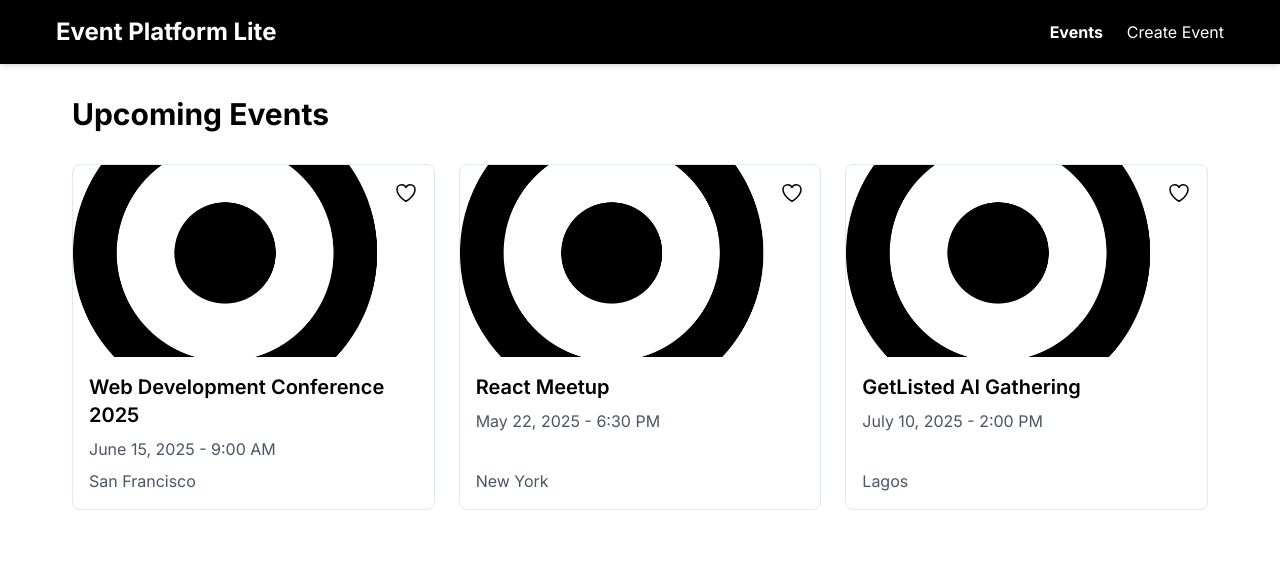
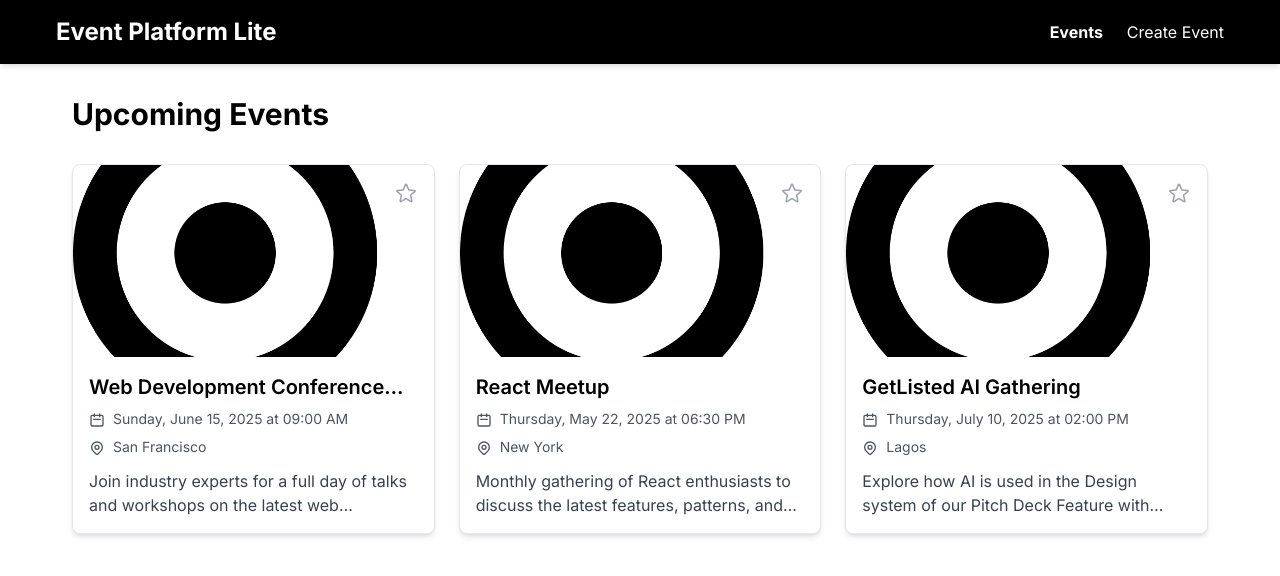
Before and after one commit to NaijaTechBro/event-app, a Next.js app: page / in a window 1280 px wide. Shown: the top 576 px of the page. Built offline with nearby package versions, Linux system fonts and the light colour scheme.

Commit message:
update: fixed event page flows

```diff
--- a/app/events/[id]/page.js
+++ b/app/events/[id]/page.js
@@ -1,26 +1,94 @@
-import { Inter } from 'next/font/google';
-import '@/app/globals.css';
-import Header from '@/components/Header';
-import { FavoritesProvider } from '@/context/FavoritesContext';
+import { notFound } from 'next/navigation';
+import Image from 'next/image';
+import { getEventById } from '@/lib/events';
+import FavoriteButton from '@/components/FavouriteButton';
+import WeatherDisplay from '@/components/WeatherDisplay';
 
-const inter = Inter({ subsets: ['latin'] });
+export async function generateMetadata({ params }) {
+  const event = getEventById(params.id);
 
-export const metadata = {
-  title: 'Event Platform Lite',
-  description: 'A lightweight event platform built with Next.js for interview purpose',
-};
+  if (!event) {
+    return {
+      title: 'Event Not Found',
+    };
+  }
 
-export default function RootLayout({ children }) {
+  return {
+    title: `${event.title} | Event Platform Lite`,
+    description: event.description,
+  };
+}
+
+export default function EventPage({ params }) {
+  const event = getEventById(params.id);
+
+  if (!event) {
+    notFound();
+  }
+
+  // Format date nicely
+  const formatDate = (dateString) => {
+    const options = {
+      weekday: 'long',
+      year: 'numeric',
+      month: 'long',
+      day: 'numeric',
+      hour: '2-digit',
+      minute: '2-digit',
+      timeZoneName: 'short'
+    };
+    return new Date(dateString).toLocaleDateString('en-US', options);
+  };
+
   return (
-    <html lang="en">
-      <body className={inter.className}>
-        <FavoritesProvider>
-          <Header />
-          <main className="container mx-auto px-4 py-8">
-            {children}
-          </main>
-        </FavoritesProvider>
-      </body>
-    </html>
+    <div className="max-w-4xl mx-auto">
+      <div className="bg-white rounded-lg shadow-md overflow-hidden">
+        <div className="relative h-96 w-full">
+          <Image
+            src={event.image || '/uploads/default-event.jpg'}
+            alt={event.title}
+            fill
+            sizes="(max-width: 768px) 100vw, (max-width: 1200px) 50vw, 33vw"
+            priority
+            className="object-cover"
+          />
+          <div className="absolute top-4 right-4">
+            <FavoriteButton eventId={event.id} />
+          </div>
+        </div>
+
+        <div className="p-6">
+          <div className="flex flex-col md:flex-row md:justify-between md:items-start mb-6">
+            <div>
+              <h1 className="text-3xl font-bold mb-2">{event.title}</h1>
+              <p className="text-gray-600 mb-2">
+                <svg xmlns="http://www.w3.org/2000/svg" className="h-5 w-5 inline-block mr-2" fill="none" viewBox="0 0 24 24" stroke="currentColor">
+                  <path strokeLinecap="round" strokeLinejoin="round" strokeWidth={2} d="M8 7V3m8 4V3m-9 8h10M5 21h14a2 2 0 002-2V7a2 2 0 00-2-2H5a2 2 0 00-2 2v12a2 2 0 002 2z" />
+                </svg>
+                {formatDate(event.date)}
+              </p>
+              <p className="text-gray-600">
+                <svg xmlns="http://www.w3.org/2000/svg" className="h-5 w-5 inline-block mr-2" fill="none" viewBox="0 0 24 24" stroke="currentColor">
+                  <path strokeLinecap="round" strokeLinejoin="round" strokeWidth={2} d="M17.657 16.657L13.414 20.9a1.998 1.998 0 01-2.827 0l-4.244-4.243a8 8 0 1111.314 0z" />
+                  <path strokeLinecap="round" strokeLinejoin="round" strokeWidth={2} d="M15 11a3 3 0 11-6 0 3 3 0 016 0z" />
+                </svg>
+                {event.location}
+              </p>
+            </div>
+
+            <div className="mt-6 md:mt-0 md:ml-6 w-full md:w-64">
+              <WeatherDisplay location={event.location} />
+            </div>
+          </div>
+
+          <div className="border-t border-gray-200 pt-6">
+            <h2 className="text-xl font-semibold mb-4">About this event</h2>
+            <div className="prose max-w-none">
+              <p className="whitespace-pre-line">{event.description}</p>
+            </div>
+          </div>
+        </div>
+      </div>
+    </div>
   );
 }
--- a/components/EventCard.js
+++ b/components/EventCard.js
@@ -1,61 +1,72 @@
 'use client';
 
-import { useState, useEffect } from 'react';
+import Link from 'next/link';
 import Image from 'next/image';
-import Link from 'next/link';
-import { format } from 'date-fns';
-import { useFavorites } from '@/context/FavoritesContext';
+import FavoriteButton from './FavouriteButton';
 
 export default function EventCard({ event }) {
-  const { id, title, date, location, image } = event;
-  const { favorites, toggleFavorite } = useFavorites();
-  const [isFavorite, setIsFavorite] = useState(false);
+  // Format date nicely
+  const formatDate = (dateString) => {
+    const options = {
+      weekday: 'long',
+      year: 'numeric',
+      month: 'long',
+      day: 'numeric',
+      hour: '2-digit',
+      minute: '2-digit'
+    };
+    return new Date(dateString).toLocaleDateString('en-US', options);
+  };
 
-  // Update favorite status when favorites context changes
-  useEffect(() => {
-    setIsFavorite(favorites.includes(id));
-  }, [favorites, id]);
-
-  const formattedDate = format(new Date(date), 'MMMM d, yyyy - h:mm a');
-
-  const handleFavoriteClick = (e) => {
-    e.preventDefault(); // Prevent navigating to event detail
-    e.stopPropagation(); // Prevent event bubbling
-    toggleFavorite(id);
+  // Handle location object properly
+  const renderLocation = () => {
+    if (typeof event.location === 'string') {
+      return event.location;
+    } else if (event.location && typeof event.location === 'object') {
+      // If location is an object with name property, use that
+      return event.location.name || 'Location unavailable';
+    }
+    return 'Location unavailable';
   };
 
   return (
-    <Link href={`/events/${id}`}>
-      <div className="event-card bg-white h-full flex flex-col">
-        <div className="relative w-full h-48">
-          <Image
-            src={image || '/uploads/default-event.jpg'}
-            alt={title}
-            fill
-            sizes="(max-width: 768px) 100vw, (max-width: 1200px) 50vw, 33vw"
-            style={{ objectFit: 'cover' }}
-          />
-          <button
-            onClick={handleFavoriteClick}
-            className="absolute top-2 right-2 p-2 bg-white bg-opacity-80 rounded-full"
-            aria-label={isFavorite ? 'Remove from favorites' : 'Add to favorites'}
-          >
-            {isFavorite ? (
-              <svg xmlns="http://www.w3.org/2000/svg" viewBox="0 0 24 24" fill="currentColor" className="w-6 h-6 text-red-500">
-                <path d="M11.645 20.91l-.007-.003-.022-.012a15.247 15.247 0 01-5.201-3.893 10.989 10.989 0 01-2.751-7.292c0-3.626 2.68-6.627 6.224-6.627 1.56 0 3.039.537 4.185 1.52a3.787 3.787 0 014.302 0c1.146-.984 2.625-1.52 4.185-1.52 3.543 0 6.224 3.001 6.224 6.627a10.989 10.989 0 01-2.751 7.292 15.247 15.247 0 01-5.201 3.893l-.022.012-.007.003-.002.001a.75.75 0 01-.722 0l-.002-.001z" />
+    <Link href={`/events/${event.id}`}>
+      <div className="event-card bg-white rounded-lg shadow-md overflow-hidden h-full cursor-pointer border border-gray-200 hover:shadow-lg">
+        <div className="relative">
+          <div className="absolute top-2 right-2 z-10">
+            <FavoriteButton eventId={event.id} />
+          </div>
+          <div className="relative h-48 w-full">
+            <Image
+              src={event.image || '/uploads/default-event.jpg'}
+              alt={event.title}
+              fill
+              sizes="(max-width: 768px) 100vw, (max-width: 1200px) 50vw, 33vw"
+              className="object-cover"
+              priority
+            />
+          </div>
+        </div>
+        <div className="p-4">
+          <h3 className="text-xl font-semibold mb-2 line-clamp-1">{event.title}</h3>
+          <p className="text-gray-600 text-sm mb-2">
+            <span className="inline-block mr-1">
+              <svg xmlns="http://www.w3.org/2000/svg" className="h-4 w-4 inline-block mr-1" fill="none" viewBox="0 0 24 24" stroke="currentColor">
+                <path strokeLinecap="round" strokeLinejoin="round" strokeWidth={2} d="M8 7V3m8 4V3m-9 8h10M5 21h14a2 2 0 002-2V7a2 2 0 00-2-2H5a2 2 0 00-2 2v12a2 2 0 002 2z" />
               </svg>
-            ) : (
-              <svg xmlns="http://www.w3.org/2000/svg" fill="none" viewBox="0 0 24 24" strokeWidth={1.5} stroke="currentColor" className="w-6 h-6">
-                <path strokeLinecap="round" strokeLinejoin="round" d="M21 8.25c0-2.485-2.099-4.5-4.688-4.5-1.935 0-3.597 1.126-4.312 2.733-.715-1.607-2.377-2.733-4.313-2.733C5.1 3.75 3 5.765 3 8.25c0 7.22 9 12 9 12s9-4.78 9-12z" />
+            </span>
+            {formatDate(event.date)}
+          </p>
+          <p className="text-gray-600 text-sm mb-3 line-clamp-1">
+            <span className="inline-block mr-1">
+              <svg xmlns="http://www.w3.org/2000/svg" className="h-4 w-4 inline-block mr-1" fill="none" viewBox="0 0 24 24" stroke="currentColor">
+                <path strokeLinecap="round" strokeLinejoin="round" strokeWidth={2} d="M17.657 16.657L13.414 20.9a1.998 1.998 0 01-2.827 0l-4.244-4.243a8 8 0 1111.314 0z" />
+                <path strokeLinecap="round" strokeLinejoin="round" strokeWidth={2} d="M15 11a3 3 0 11-6 0 3 3 0 016 0z" />
               </svg>
-            )}
-          </button>
-        </div>
-
-        <div className="p-4 flex-grow flex flex-col">
-          <h2 className="text-xl font-semibold mb-2">{title}</h2>
-          <p className="text-gray-600 mb-2">{formattedDate}</p>
-          <p className="text-gray-600 mt-auto">{location.name}</p>
+            </span>
+            {renderLocation()}
+          </p>
+          <p className="text-gray-700 line-clamp-2">{event.description}</p>
         </div>
       </div>
     </Link>
--- a/components/FavouriteButton.js
+++ b/components/FavouriteButton.js
@@ -1,41 +1,97 @@
+// 'use client';
+
+// import { useState, useEffect } from 'react';
+// import { useFavorites } from '@/context/FavoritesContext';
+
+// export default function FavoriteButton({ eventId }) {
+//   const { favorites, toggleFavorite } = useFavorites();
+//   const [isFavorite, setIsFavorite] = useState(false);
+
+//   // Update favorite status when favorites context changes
+//   useEffect(() => {
+//     setIsFavorite(favorites.includes(eventId));
+//   }, [favorites, eventId]);
+
+//   return (
+//     <button
+//       onClick={() => toggleFavorite(eventId)}
+//       className={`flex items-center px-4 py-2 rounded-full transition-colors ${
+//         isFavorite
+//           ? 'bg-red-50 text-red-600 hover:bg-red-100'
+//           : 'bg-gray-100 text-gray-600 hover:bg-gray-200'
+//       }`}
+//       aria-label={isFavorite ? 'Remove from favorites' : 'Add to favorites'}
+//     >
+//       {isFavorite ? (
+//         <>
+//           <svg xmlns="http://www.w3.org/2000/svg" viewBox="0 0 24 24" fill="currentColor" className="w-5 h-5 mr-1">
+//             <path d="M11.645 20.91l-.007-.003-.022-.012a15.247 15.247 0 01-5.201-3.893 10.989 10.989 0 01-2.751-7.292c0-3.626 2.68-6.627 6.224-6.627 1.56 0 3.039.537 4.185 1.52a3.787 3.787 0 014.302 0c1.146-.984 2.625-1.52 4.185-1.52 3.543 0 6.224 3.001 6.224 6.627a10.989 10.989 0 01-2.751 7.292 15.247 15.247 0 01-5.201 3.893l-.022.012-.007.003-.002.001a.75.75 0 01-.722 0l-.002-.001z" />
+//           </svg>
+//           Favorite
+//         </>
+//       ) : (
+//         <>
+//           <svg xmlns="http://www.w3.org/2000/svg" fill="none" viewBox="0 0 24 24" strokeWidth={1.5} stroke="currentColor" className="w-5 h-5 mr-1">
+//             <path strokeLinecap="round" strokeLinejoin="round" d="M21 8.25c0-2.485-2.099-4.5-4.688-4.5-1.935 0-3.597 1.126-4.312 2.733-.715-1.607-2.377-2.733-4.313-2.733C5.1 3.75 3 5.765 3 8.25c0 7.22 9 12 9 12s9-4.78 9-12z" />
+//           </svg>
+//           Add to favorites
+//         </>
+//       )}
+//     </button>
+//   );
+// }
+
+
+
+
+
+
 'use client';
 
-import { useState, useEffect } from 'react';
 import { useFavorites } from '@/context/FavoritesContext';
 
 export default function FavoriteButton({ eventId }) {
-  const { favorites, toggleFavorite } = useFavorites();
-  const [isFavorite, setIsFavorite] = useState(false);
-
-  // Update favorite status when favorites context changes
-  useEffect(() => {
-    setIsFavorite(favorites.includes(eventId));
-  }, [favorites, eventId]);
+  const { isFavorite, toggleFavorite } = useFavorites();
+  const favorite = isFavorite(eventId);
 
   return (
     <button
-      onClick={() => toggleFavorite(eventId)}
-      className={`flex items-center px-4 py-2 rounded-full transition-colors ${
-        isFavorite
-          ? 'bg-red-50 text-red-600 hover:bg-red-100'
-          : 'bg-gray-100 text-gray-600 hover:bg-gray-200'
-      }`}
-      aria-label={isFavorite ? 'Remove from favorites' : 'Add to favorites'}
+      onClick={(e) => {
+        e.preventDefault(); // Prevent click from navigating if button is in a link
+        e.stopPropagation();
+        toggleFavorite(eventId);
+      }}
+      className="favorite-button p-2 rounded-full focus:outline-none"
+      aria-label={favorite ? "Remove from favorites" : "Add to favorites"}
     >
-      {isFavorite ? (
-        <>
-          <svg xmlns="http://www.w3.org/2000/svg" viewBox="0 0 24 24" fill="currentColor" className="w-5 h-5 mr-1">
-            <path d="M11.645 20.91l-.007-.003-.022-.012a15.247 15.247 0 01-5.201-3.893 10.989 10.989 0 01-2.751-7.292c0-3.626 2.68-6.627 6.224-6.627 1.56 0 3.039.537 4.185 1.52a3.787 3.787 0 014.302 0c1.146-.984 2.625-1.52 4.185-1.52 3.543 0 6.224 3.001 6.224 6.627a10.989 10.989 0 01-2.751 7.292 15.247 15.247 0 01-5.201 3.893l-.022.012-.007.003-.002.001a.75.75 0 01-.722 0l-.002-.001z" />
-          </svg>
-          Favorite
-        </>
+      {favorite ? (
+        <svg
+          xmlns="http://www.w3.org/2000/svg"
+          viewBox="0 0 24 24"
+          fill="currentColor"
+          className="w-6 h-6 text-red-500"
+        >
+          <path
+            fillRule="evenodd"
+            d="M10.788 3.21c.448-1.077 1.976-1.077 2.424 0l2.082 5.007 5.404.433c1.164.093 1.636 1.545.749 2.305l-4.117 3.527 1.257 5.273c.271 1.136-.964 2.033-1.96 1.425L12 18.354 7.373 21.18c-.996.608-2.231-.29-1.96-1.425l1.257-5.273-4.117-3.527c-.887-.76-.415-2.212.749-2.305l5.404-.433 2.082-5.006z"
+            clipRule="evenodd"
+          />
+        </svg>
       ) : (
-        <>
-          <svg xmlns="http://www.w3.org/2000/svg" fill="none" viewBox="0 0 24 24" strokeWidth={1.5} stroke="currentColor" className="w-5 h-5 mr-1">
-            <path strokeLinecap="round" strokeLinejoin="round" d="M21 8.25c0-2.485-2.099-4.5-4.688-4.5-1.935 0-3.597 1.126-4.312 2.733-.715-1.607-2.377-2.733-4.313-2.733C5.1 3.75 3 5.765 3 8.25c0 7.22 9 12 9 12s9-4.78 9-12z" />
-          </svg>
-          Add to favorites
-        </>
+        <svg
+          xmlns="http://www.w3.org/2000/svg"
+          fill="none"
+          viewBox="0 0 24 24"
+          strokeWidth={1.5}
+          stroke="currentColor"
+          className="w-6 h-6 text-gray-400 hover:text-red-500"
+        >
+          <path
+            strokeLinecap="round"
+            strokeLinejoin="round"
+            d="M11.48 3.499a.562.562 0 011.04 0l2.125 5.111a.563.563 0 00.475.345l5.518.442c.499.04.701.663.321.988l-4.204 3.602a.563.563 0 00-.182.557l1.285 5.385a.562.562 0 01-.84.61l-4.725-2.885a.563.563 0 00-.586 0L6.982 20.54a.562.562 0 01-.84-.61l1.285-5.386a.562.562 0 00-.182-.557l-4.204-3.602a.563.563 0 01.321-.988l5.518-.442a.563.563 0 00.475-.345L11.48 3.5z"
+          />
+        </svg>
       )}
     </button>
   );
```
Also changed, not shown: components/WeatherDisplay.js (+46 -80 lines).
